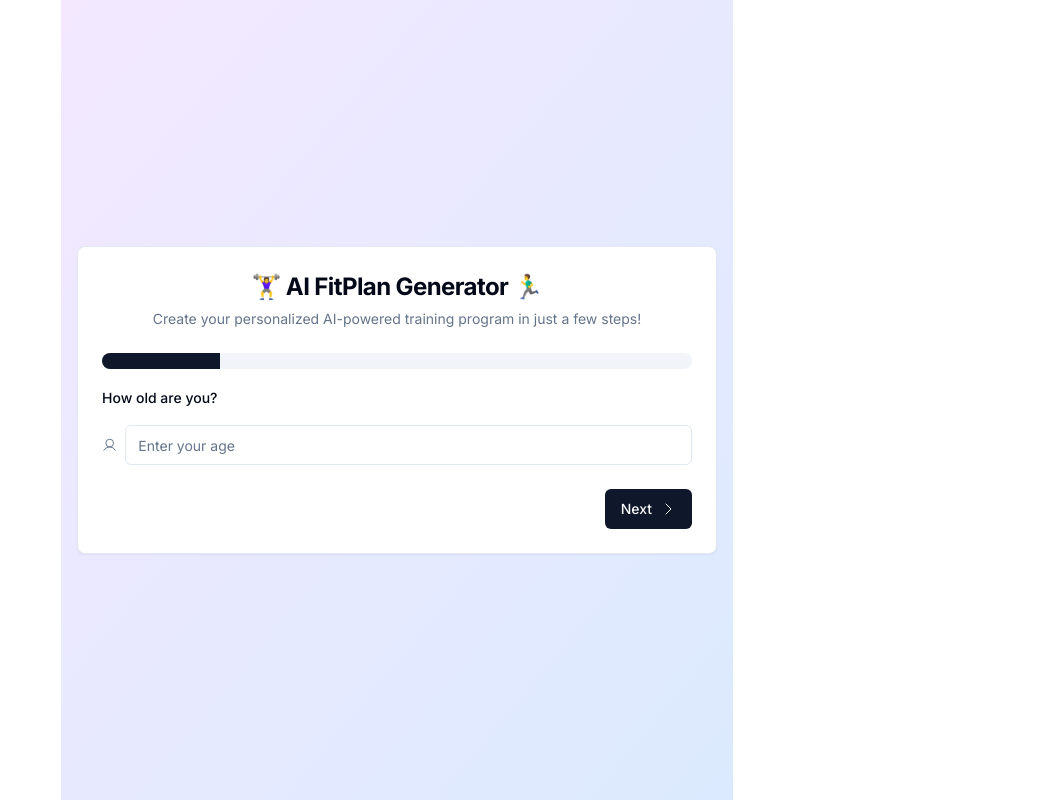
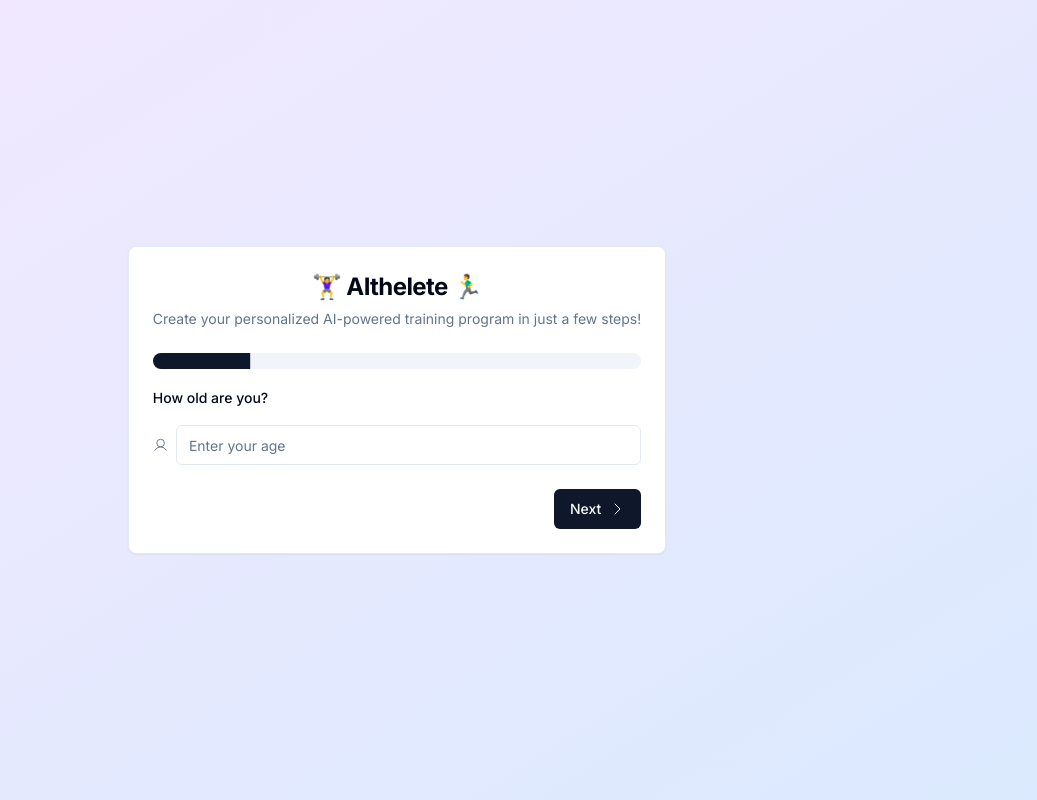
Before and after one commit to mbarinov/aithelete, a Next.js app: page / in a window 1280 px wide. Shown: the whole page, without its empty margins (243-1280 px from the left). Built offline with nearby package versions, Linux system fonts and the light colour scheme.

Commit message:
Update metadata

```diff
--- a/src/app/layout.tsx
+++ b/src/app/layout.tsx
@@ -5,8 +5,9 @@ import "./globals.css";
 const inter = Inter({ subsets: ["latin"] });
 
 export const metadata: Metadata = {
-  title: "Create Next App",
-  description: "Generated by create next app",
+  title: "AIthelete",
+  description:
+    "Create your personalized AI-powered training program in just a few steps!",
 };
 
 export default function RootLayout({
--- a/src/app/page.tsx
+++ b/src/app/page.tsx
@@ -260,7 +260,8 @@ export default function Component() {
   };
 
   return (
-    <div className="max-w-2xl mx-auto p-4 bg-gradient-to-br from-purple-100 to-blue-100 min-h-screen flex items-center justify-center">
+    <div className="bg-gradient-to-br from-purple-100 to-blue-100 min-h-screen flex items-center justify-center">
+      <div className="max-w-2xl mx-auto p-4 flex items-center justify-center">
         <AnimatePresence mode="wait">
           {!object ? (
             <motion.div
@@ -274,11 +275,11 @@ export default function Component() {
               <Card>
                 <CardHeader>
                   <CardTitle className="text-2xl font-bold text-center">
-                  🏋️‍♀️ AI FitPlan Generator 🏃‍♂️
+                    🏋️‍♀️ AIthelete 🏃‍♂️
                   </CardTitle>
                   <CardDescription className="text-center">
-                  Create your personalized AI-powered training program in just a
-                  few steps!
+                    Create your personalized AI-powered training program in just
+                    a few steps!
                   </CardDescription>
                 </CardHeader>
                 <CardContent>
@@ -351,5 +352,6 @@ export default function Component() {
           </div>
         )}
       </div>
+    </div>
   );
 }
```
Lines whose indentation alone changed are shown as unchanged.
